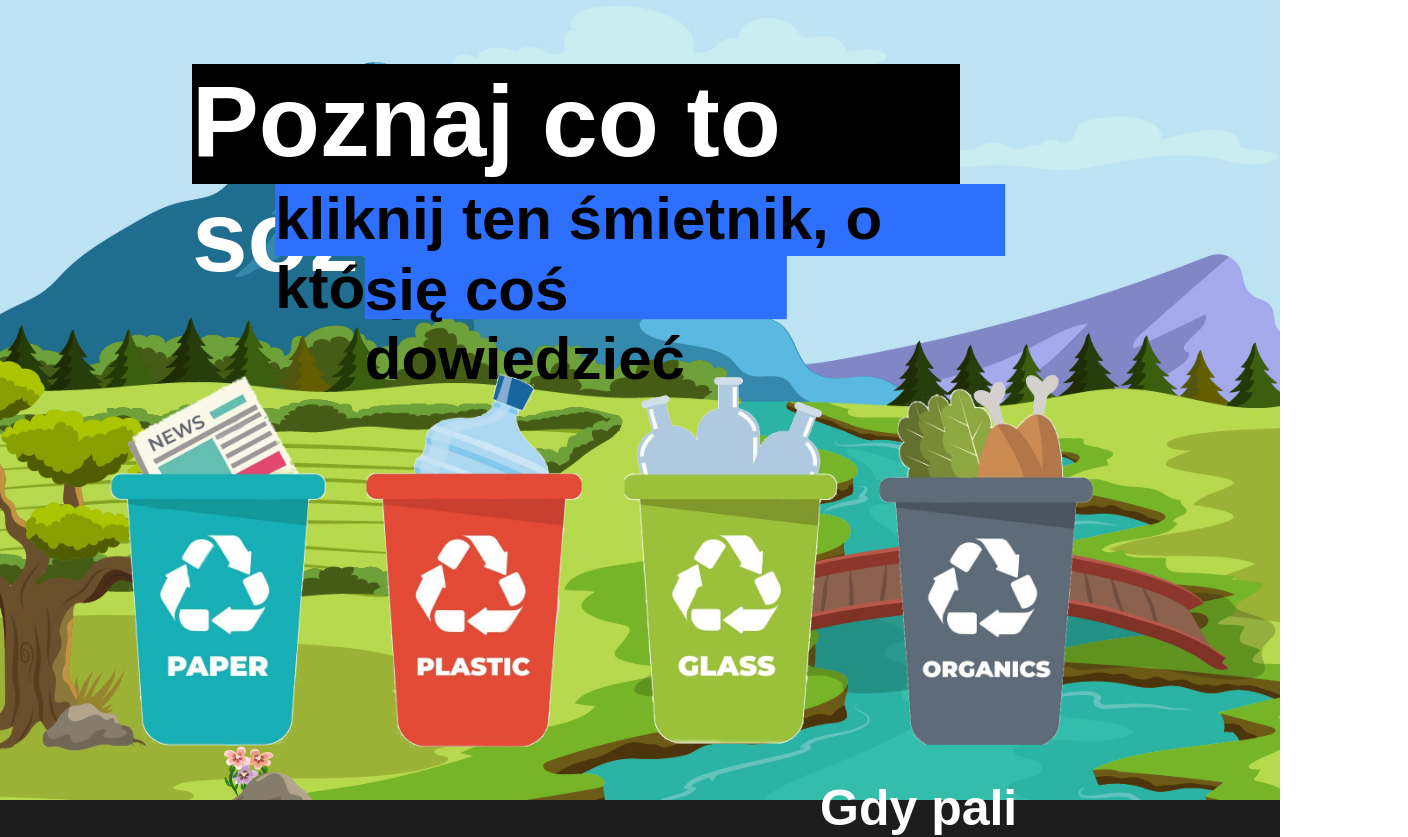
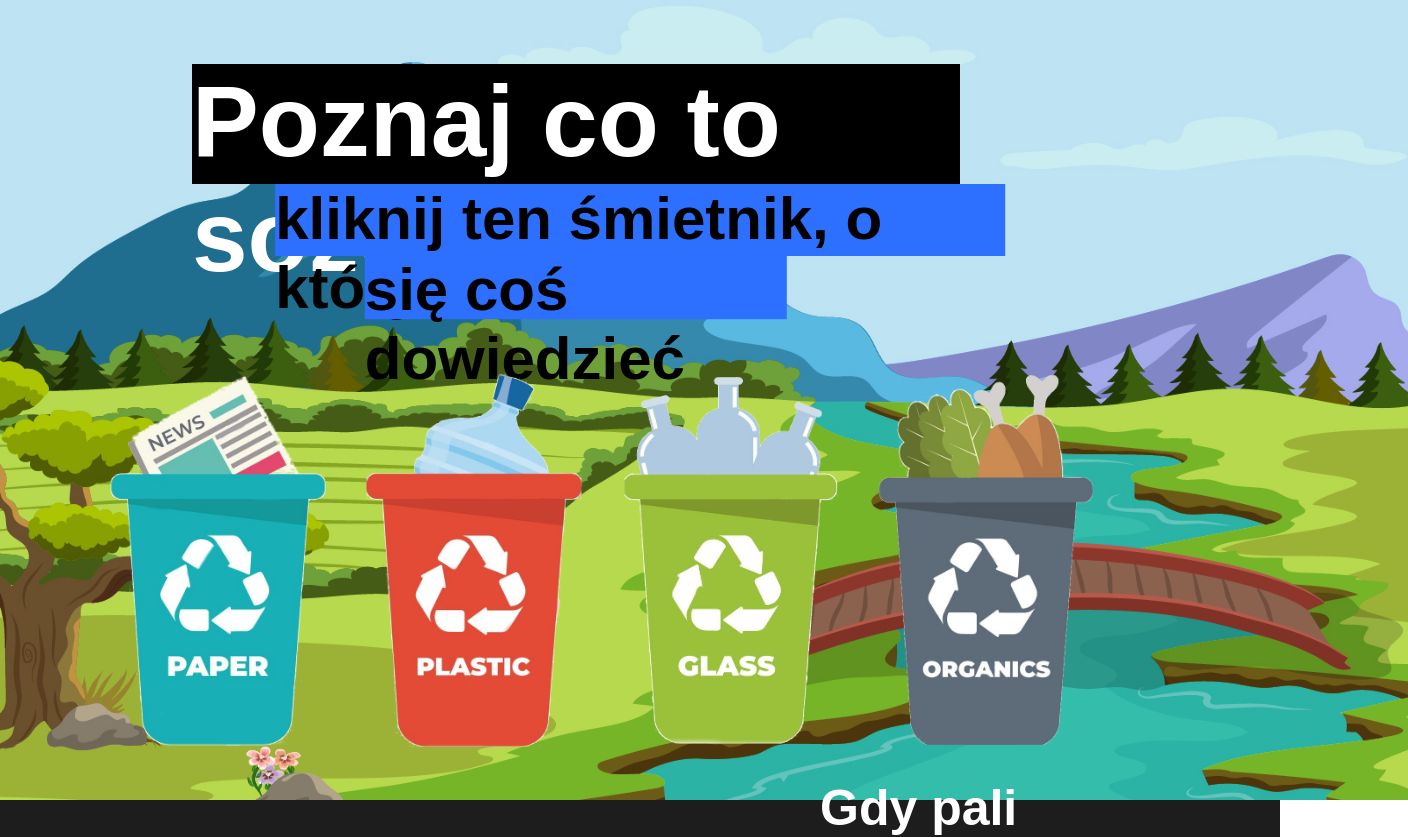
Before and after one commit to MRdirt1/ProjektSZ, a plain HTML site: page index.html in a window 1280 px wide. Shown: the top 837 px of the page, 1408 px wide, since content can reach past the window. Drawn offline with Linux system fonts and the light colour scheme.

Commit message:
Update index.html

```diff
--- a/index.html
+++ b/index.html
@@ -9,7 +9,7 @@
 <body>
 <div>
     <div>
-        <img src="style/—Pngtree—natural landscape background on the_1157963.png" alt="Image" style=" position: absolute; top: 0%; left: 0%; width: 100%;height: 100%;">
+        <img src="style/—Pngtree—natural landscape background on the_1157963.png" alt="Image" style=" position: absolute; top: 0%; left: 0%; width: 110%;height: 100%;">
         <p class="glwglwnp"><b>Poznaj co to sozologia</b></p>
         <!--</1><img src="style/niebieskie.png" alt="Image" style=" position: absolute; top: 18%; left: 3%; width: 92%;height: 30%;">-->
         <p class="glwnp"><b>kliknij ten śmietnik, o którym chcesz </b></p>
```
